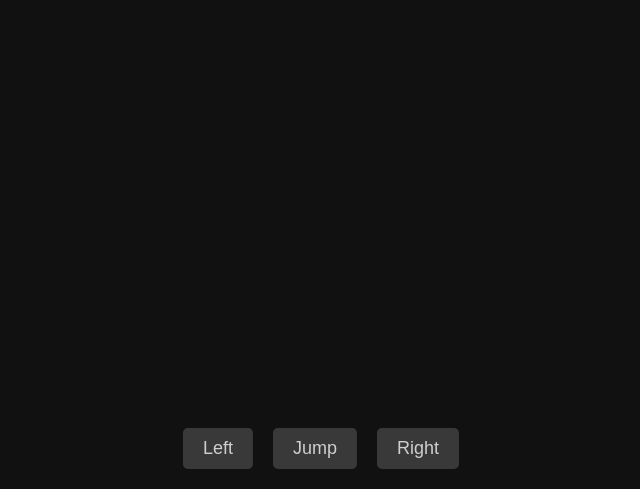
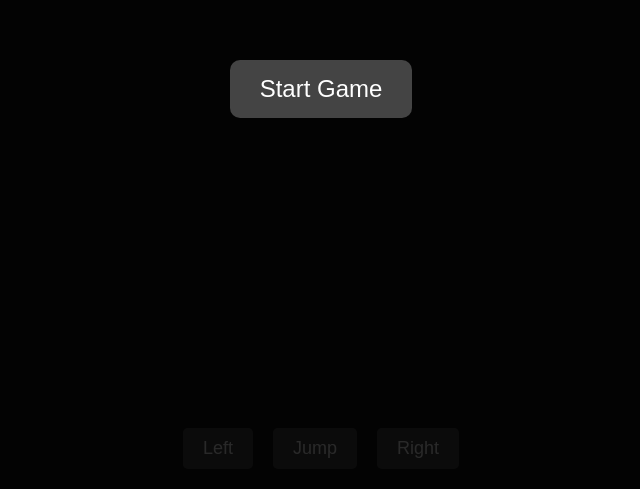
Before and after one commit to fhobiz/fhobiz.github.io, a plain HTML site: page games/dkong.html in a window 1280 px wide. Shown: the part 311-800 px from the top of the page, without its empty margins (319-959 px from the left). Drawn offline with Linux system fonts and the light colour scheme.

Commit message:
Update dkong.html

```diff
--- a/games/dkong.html
+++ b/games/dkong.html
@@ -12,12 +12,33 @@
       background: #000;
       height: 100%;
     }
-    /* Ensure canvas fills the viewport */
+    /* Canvas covers the whole viewport */
     canvas {
       position: absolute;
       top: 0;
       left: 0;
       background: #111;
+    }
+    /* Start screen overlay */
+    #startScreen {
+      position: fixed;
+      top: 0;
+      left: 0;
+      width: 100vw;
+      height: 100vh;
+      background: rgba(0, 0, 0, 0.8);
+      display: flex;
+      justify-content: center;
+      align-items: center;
+      z-index: 20;
+    }
+    #startScreen button {
+      font-size: 24px;
+      padding: 15px 30px;
+      border: none;
+      border-radius: 10px;
+      background-color: #444;
+      color: #fff;
     }
     /* On-screen controls container */
     #controls {
@@ -44,10 +65,12 @@
   </style>
 </head>
 <body>
-  <!-- Background music (royalty-free sample) -->
-  <audio id="bgMusic" src="https://www.soundhelix.com/examples/mp3/SoundHelix-Song-1.mp3" loop autoplay></audio>
+  <canvas id="gameCanvas"></canvas>
 
-  <canvas id="gameCanvas"></canvas>
+  <!-- Start screen overlay -->
+  <div id="startScreen">
+    <button id="startButton">Start Game</button>
+  </div>
 
   <!-- Touchscreen controls -->
   <div id="controls">
@@ -64,7 +87,7 @@
     function resizeCanvas() {
       canvas.width = window.innerWidth;
       canvas.height = window.innerHeight;
-      // Update platform positions on resize if needed
+      // Update platform positions on resize
       platforms[0].width = canvas.width;
       platforms[0].y = canvas.height - 60;
       platforms[1].x = canvas.width / 4;
@@ -214,7 +237,13 @@
       requestAnimationFrame(gameLoop);
     }
 
-    gameLoop();
+    // Start game on button click
+    const startButton = document.getElementById('startButton');
+    const startScreen = document.getElementById('startScreen');
+    startButton.addEventListener('click', () => {
+      startScreen.style.display = 'none';
+      gameLoop();
+    });
   </script>
 </body>
 </html>
```
